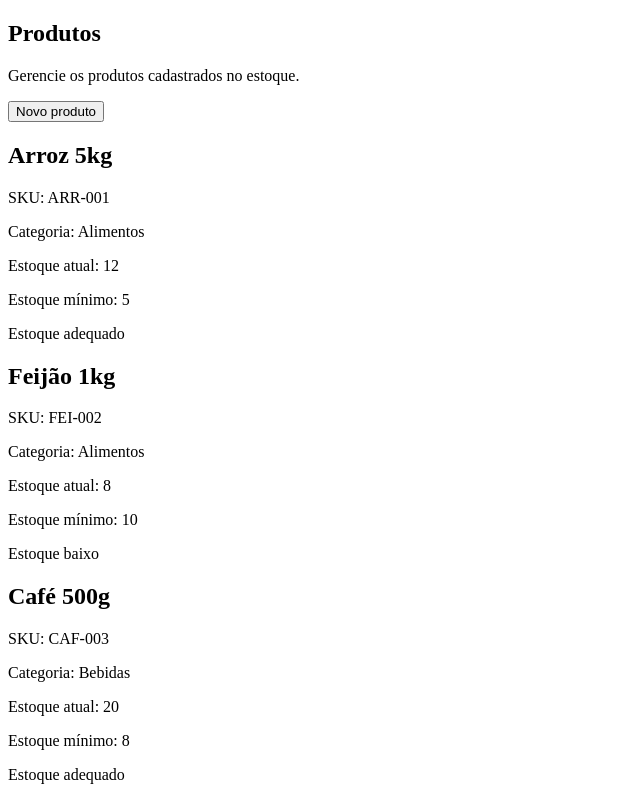
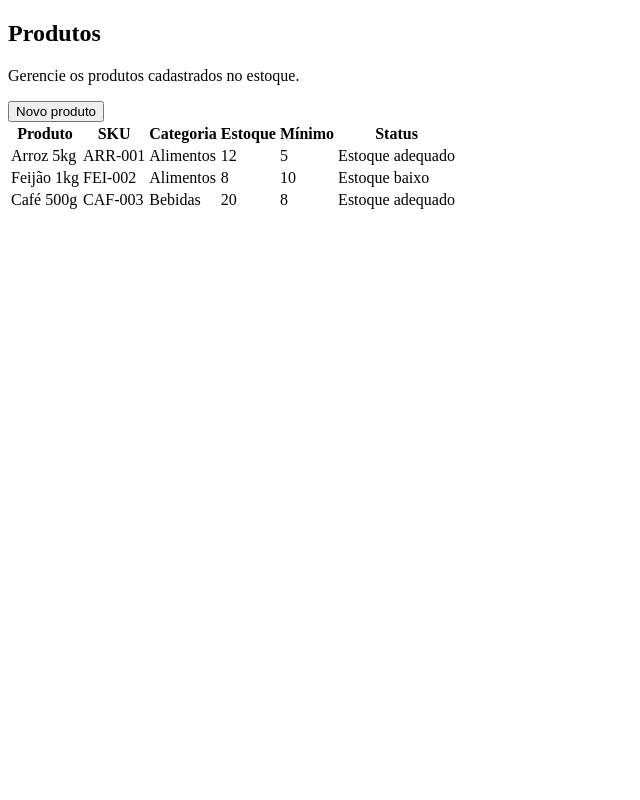
Before and after one commit to TechVibe026/NoEstoque, an Angular app in the folder frontend/: page /produtos in a window 1280 px wide. Shown: the whole page, without its empty margins (0-640 px from the left). Built offline with nearby package versions, Linux system fonts and the light colour scheme.

Commit message:
refactor: organiza listagem de produtos em tabela

```diff
--- a/frontend/src/app/pages/produtos/produtos.html
+++ b/frontend/src/app/pages/produtos/produtos.html
@@ -10,19 +10,35 @@
     </button>
   </header>
 
-@for (produto of produtos; track produto.sku) {
-  <div class="produto">
-    <h2>{{ produto.nome }}</h2>
-    <p>SKU: {{ produto.sku }}</p>
-    <p>Categoria: {{ produto.categoria }}</p>
-    <p>Estoque atual: {{ produto.estoque }}</p>
-    <p>Estoque mínimo: {{ produto.estoqueMinimo }}</p>
-    @if (produto.estoque < produto.estoqueMinimo) {
-    <p>Estoque baixo</p>
-    } @else {
-    <p>Estoque adequado</p>
-    }
-  </div>
-}
+  <table>
+    <thead>
+      <tr>
+        <th>Produto</th>
+        <th>SKU</th>
+        <th>Categoria</th>
+        <th>Estoque</th>
+        <th>Mínimo</th>
+        <th>Status</th>
+      </tr>
+    </thead>
 
+    <tbody>
+      @for (produto of produtos; track produto.sku) {
+        <tr>
+          <td>{{ produto.nome }}</td>
+          <td>{{ produto.sku }}</td>
+          <td>{{ produto.categoria }}</td>
+          <td>{{ produto.estoque }}</td>
+          <td>{{ produto.estoqueMinimo }}</td>
+          <td>
+            @if (produto.estoque < produto.estoqueMinimo) {
+              Estoque baixo
+            } @else {
+              Estoque adequado
+            }
+          </td>
+        </tr>
+      }
+    </tbody>
+  </table>
 </section>
```
